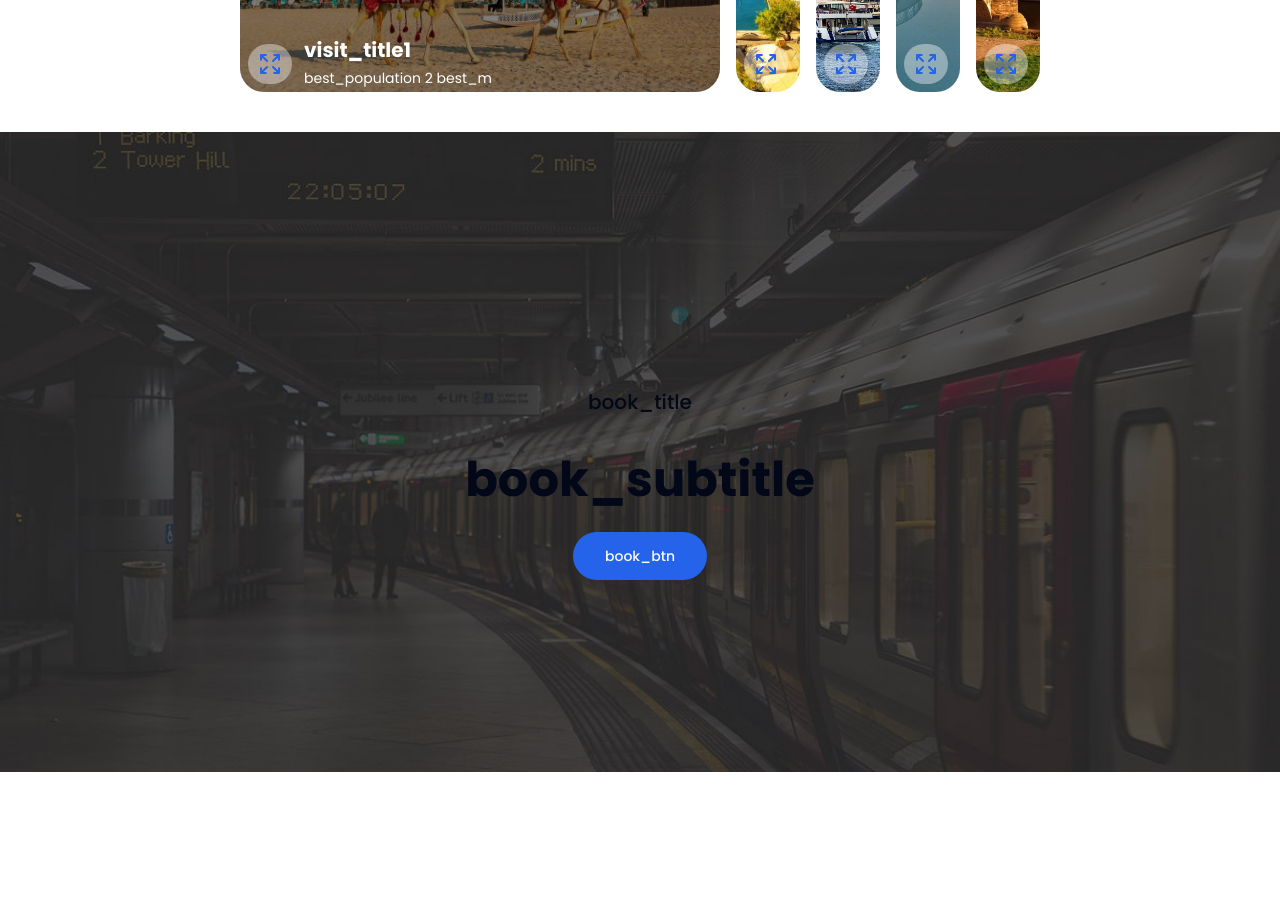
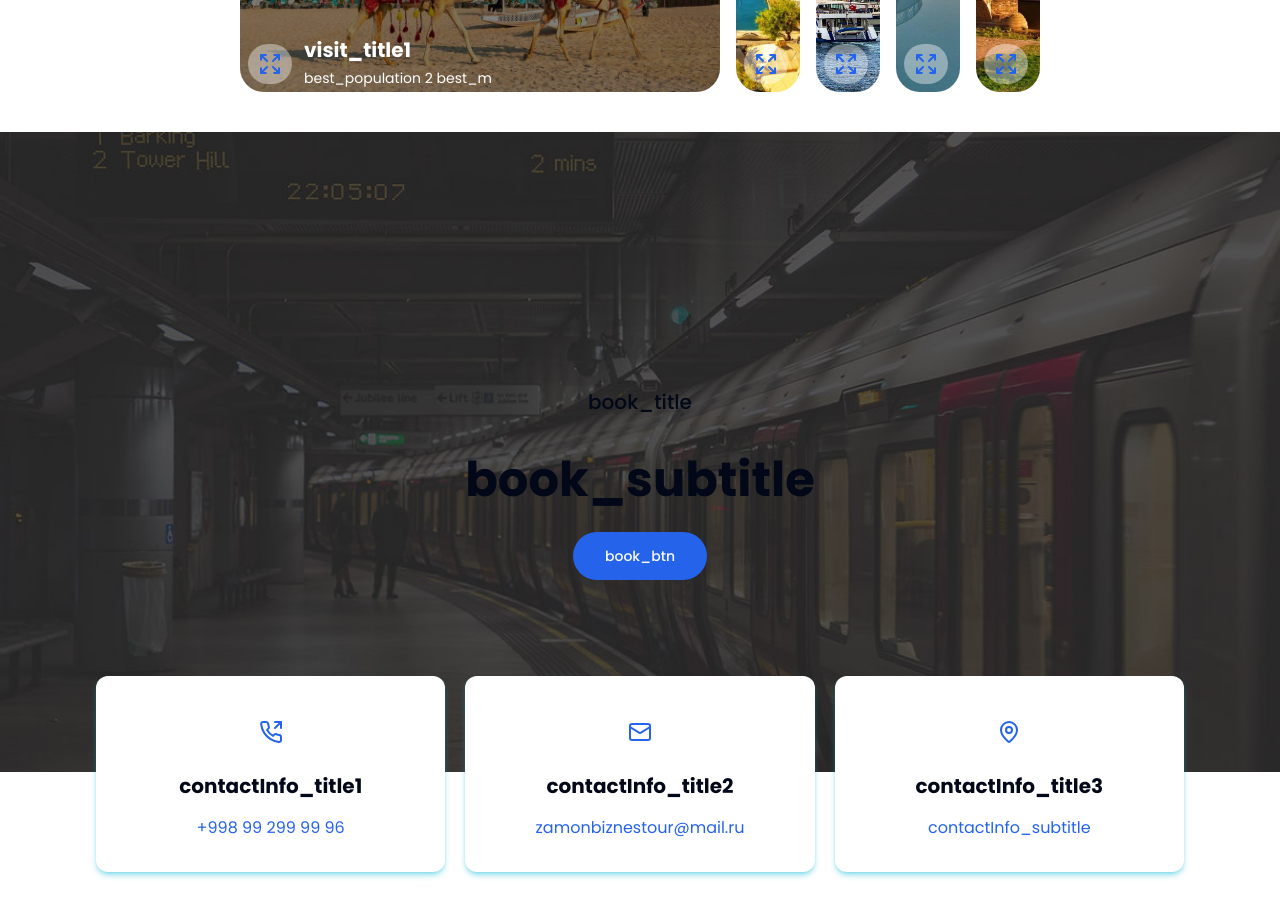
Before and after one commit to abdullohmirzayev/zamon-tour, a Next.js app: page /en in a window 1280 px wide. Shown: the part 4540-5452 px from the top of the page. Before the commit the page ends 5312 px from the top, so only its background shows below. Built offline with nearby package versions, Linux system fonts and the light colour scheme; what i18next-resources-to-backend would draw is missing.

Commit message:
added ContactInfo component

```diff
--- a/app/[lng]/(root)/(home)/page.tsx
+++ b/app/[lng]/(root)/(home)/page.tsx
@@ -2,6 +2,7 @@
 
 import BestLocation from '../_components/bestLocations'
 import BookPrefered from '../_components/bookPrefered'
+import ContactInfo from '../_components/contactInfo'
 import ExploreDestinations from '../_components/exploreDestinations'
 import Hero from '../_components/hero'
 import VisaSuppoert from '../_components/visaSupport'
@@ -18,6 +19,7 @@ function Page() {
 			<VisitOne />
 			<BestLocation />
 			<BookPrefered />
+			<ContactInfo />
 		</div>
 	)
 }
--- a/app/[lng]/(root)/_components/bookPrefered.tsx
+++ b/app/[lng]/(root)/_components/bookPrefered.tsx
@@ -6,13 +6,15 @@ const BookPrefered = () => {
 
 	return (
 		<div
-			className='bg-cover bg-center bg-no-repeat pb-48 pt-64 text-center'
+			className='overflow-hidden bg-cover bg-center bg-no-repeat pb-48 pt-64 text-center'
 			style={{ backgroundImage: 'url(/bookPrefered-bg.jpg)' }}
 		>
 			<div className='container mx-auto max-w-6xl items-center justify-center'>
 				<h4 className='mb-4 pb-6 text-xl font-medium'>{t('book_title')}</h4>
 
-				<h2 className='mb-7 text-5xl font-bold'>{t('book_subtitle')}</h2>
+				<h2 className='mb-7 text-3xl font-bold md:text-4xl lg:text-5xl'>
+					{t('book_subtitle')}
+				</h2>
 
 				<Button
 					variant={'castum'}
--- /dev/null
+++ b/app/[lng]/(root)/_components/contactInfo.tsx
@@ -0,0 +1,52 @@
+import useTranslate from '@/hooks/use-translate'
+import { Mail, MapPin, PhoneOutgoing } from 'lucide-react'
+
+const ContactInfo = () => {
+	const t = useTranslate()
+
+	return (
+		<div className='-mt-24 overflow-hidden'>
+			<div className='container mx-auto  max-w-6xl flex-wrap  '>
+				<div className='flex size-full flex-wrap items-center justify-center space-y-5 pb-10 lg:flex-nowrap lg:space-x-5 lg:space-y-0'>
+					{contactData.map((item, ind) => (
+						<div
+							key={ind}
+							className='flex w-11/12 flex-col  flex-wrap items-center justify-center gap-4 rounded-xl bg-background p-8 text-center shadow-md  shadow-cyan-500/40 lg:w-1/3'
+						>
+							<div className='rounded-2xl bg-white/80 p-3 text-primary'>
+								{item.icon}
+							</div>
+							<h3 className=' text-xl font-bold'>{t(item.title)}</h3>
+							<a href={item.link}>
+								<p className='text-primary'>{t(item.infoText)}</p>
+							</a>
+						</div>
+					))}
+				</div>
+			</div>
+		</div>
+	)
+}
+
+export default ContactInfo
+
+const contactData = [
+	{
+		icon: <PhoneOutgoing />,
+		title: 'contactInfo_title1',
+		infoText: '+998 99 299 99 96',
+		link: 'tel:+998992999996',
+	},
+	{
+		icon: <Mail />,
+		title: 'contactInfo_title2',
+		infoText: 'zamonbiznestour@mail.ru',
+		link: 'mailto:zamonbiznestour@mail.ru',
+	},
+	{
+		icon: <MapPin />,
+		title: 'contactInfo_title3',
+		infoText: 'contactInfo_subtitle',
+		link: '#',
+	},
+]
--- a/locales/en.json
+++ b/locales/en.json
@@ -78,5 +78,11 @@
 
 	"book_title": "Book Prefered Deal Here",
 	"book_subtitle": "Make Your Reservation",
-	"book_btn": "Discover More"
+	"book_btn": "Discover More",
+
+
+	"contactInfo_title1": "Make a Phone Call",
+	"contactInfo_title2": "Contact Us via Email",
+	"contactInfo_title3": "Visit Our Offices",
+	"contactInfo_subtitle": "15/25, Chilanzar - 9, Tashkent city"
 }
--- a/locales/ru.json
+++ b/locales/ru.json
@@ -81,5 +81,10 @@
 
 	"book_title": "Забронируйте предпочтительное предложение здесь",
 	"book_subtitle": "Оформите ваш заказ",
-	"book_btn": "Узнайте больше"
+	"book_btn": "Узнайте больше",
+
+	"contactInfo_title1": "Совершите телефонный звонок",
+	"contactInfo_title2": "Электронной почте",
+	"contactInfo_title3": "Посетите наши офисы",
+	"contactInfo_subtitle": "15/25, Чиланзар - 9, город Ташкент"
 }
--- a/locales/tr.json
+++ b/locales/tr.json
@@ -78,5 +78,10 @@
 
 	"book_title": "Burada Tercih Edilen Kitap Fırsatı",
 	"book_subtitle": "Rezervasyonunuzu Yapın",
-	"book_btn": "Daha Fazlasını Keşfedin"
+	"book_btn": "Daha Fazlasını Keşfedin",
+
+	"contactInfo_title1": "Telefon Görüşmesi Yapın",
+	"contactInfo_title2": "E-posta ile Bizimle İletişime Geçin",
+	"contactInfo_title3": "Ofislerimizi Ziyaret Edin",
+	"contactInfo_subtitle": "15/25, Chilanzar - 9, Taşkent şehri"
 }
--- a/locales/uz.json
+++ b/locales/uz.json
@@ -78,5 +78,10 @@
 
 	"book_title": "O'zingiz yoqtirganingizni tanlang",
 	"book_subtitle": "O'z joyingizni band qiling",
-	"book_btn": "Ko'proq Bilish.."
+	"book_btn": "Ko'proq Bilish..",
+
+	"contactInfo_title1": "Telefon raqam",
+	"contactInfo_title2": "Bizga email orqali bog'laning",
+	"contactInfo_title3": "Ofisimizga tashrif buyuring",
+	"contactInfo_subtitle": "15/25, Chilanzar - 9, Tashkent city"
 }
```
